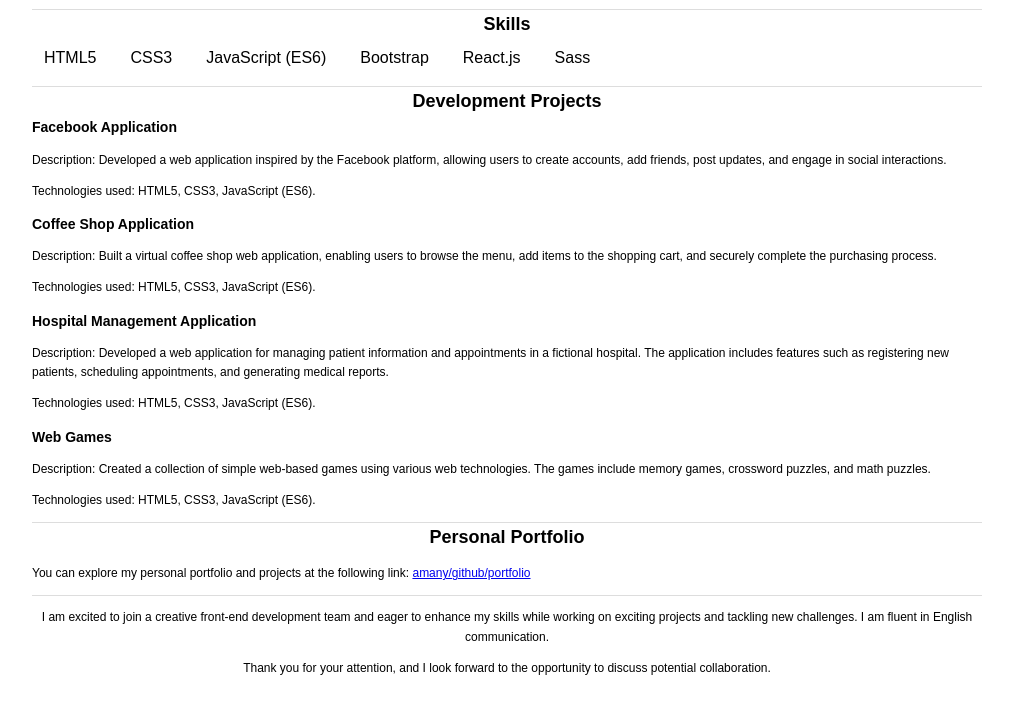
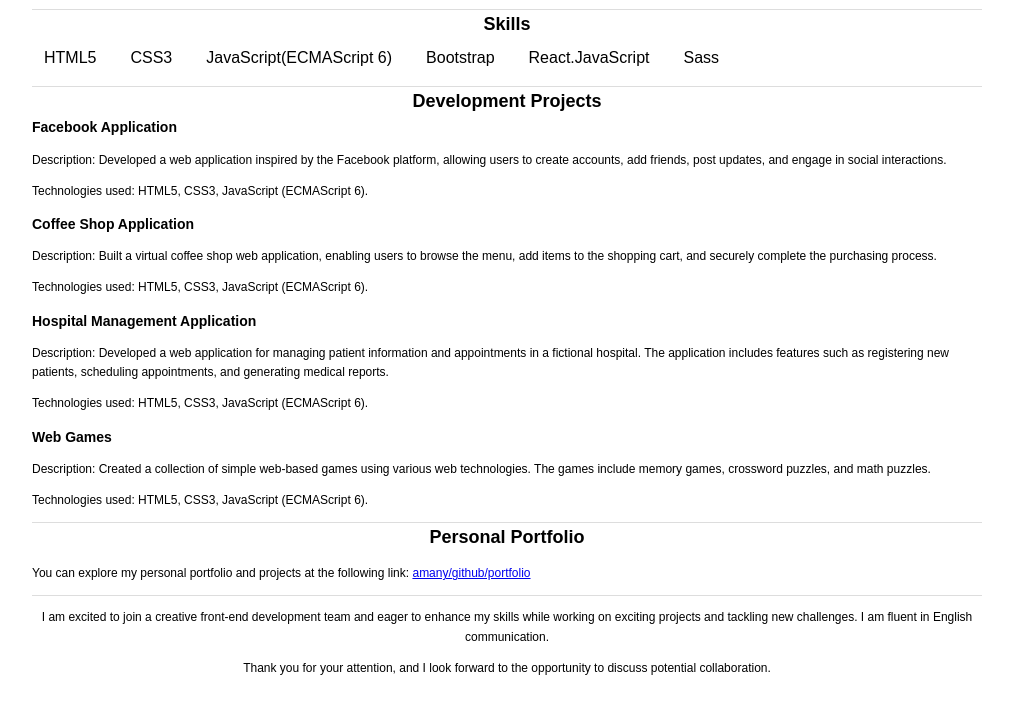
Before and after one commit to AmanyGitH/My-CV-Front-End-Developer, a plain HTML site: page index.html in a window 1280 px wide. Shown: the part 224-938 px from the top of the page, without its empty margins (133-1146 px from the left). Drawn offline with Linux system fonts and the light colour scheme.

Commit message:
Update index.html

```diff
--- a/index.html
+++ b/index.html
@@ -116,9 +116,9 @@ padding: 0;
       <ul class="skills">
         <li>HTML5</li>
         <li>CSS3</li>
-        <li>JavaScript (ES6)</li>
+        <li>JavaScript(ECMAScript 6)</li>
         <li>Bootstrap</li>
-        <li>React.js</li>
+        <li>React.JavaScript</li>
         <li>Sass</li>
       </ul>
     </div>
@@ -127,27 +127,27 @@ padding: 0;
       <div class="projects">
         <h3>Facebook Application</h3>
         <p>Description: Developed a web application inspired by the Facebook platform, allowing users to create accounts, add friends, post updates, and engage in social interactions.</p>
-        <p>Technologies used: HTML5, CSS3, JavaScript (ES6).</p>
+        <p>Technologies used: HTML5, CSS3, JavaScript (ECMAScript 6).</p>
 </div>
 <div class="projects">
 <h3>Coffee Shop Application</h3>
 <p>Description: Built a virtual coffee shop web application, enabling users to browse the menu, add items to the shopping cart, and securely complete the purchasing process.</p>
-<p>Technologies used: HTML5, CSS3, JavaScript (ES6).</p>
+<p>Technologies used: HTML5, CSS3, JavaScript (ECMAScript 6).</p>
 </div>
 <div class="projects">
 <h3>Hospital Management Application</h3>
 <p>Description: Developed a web application for managing patient information and appointments in a fictional hospital. The application includes features such as registering new patients, scheduling appointments, and generating medical reports.</p>
-<p>Technologies used: HTML5, CSS3, JavaScript (ES6).</p>
+<p>Technologies used: HTML5, CSS3, JavaScript (ECMAScript 6).</p>
 </div>
 <div class="projects">
 <h3>Web Games</h3>
 <p>Description: Created a collection of simple web-based games using various web technologies. The games include memory games, crossword puzzles, and math puzzles.</p>
-<p>Technologies used: HTML5, CSS3, JavaScript (ES6).</p>
+<p>Technologies used: HTML5, CSS3, JavaScript (ECMAScript 6).</p>
 </div>
 </div>
 <div class="section portfolio">
 <h2>Personal Portfolio</h2>
-<p>You can explore my personal portfolio and projects at the following link: <a href="amany/github/portfolio">amany/github/portfolio</a></p>
+<p>You can explore my personal portfolio and projects at the following link: <a href="https://amanygith.github.io/portfolio/">amany/github/portfolio</a></p>
 </div>
 <div class="section">
 <p style="text-align: center;">I am excited to join a creative front-end development team and eager to enhance my skills while working on exciting projects and tackling new challenges. I am fluent in English communication.</p>
```
